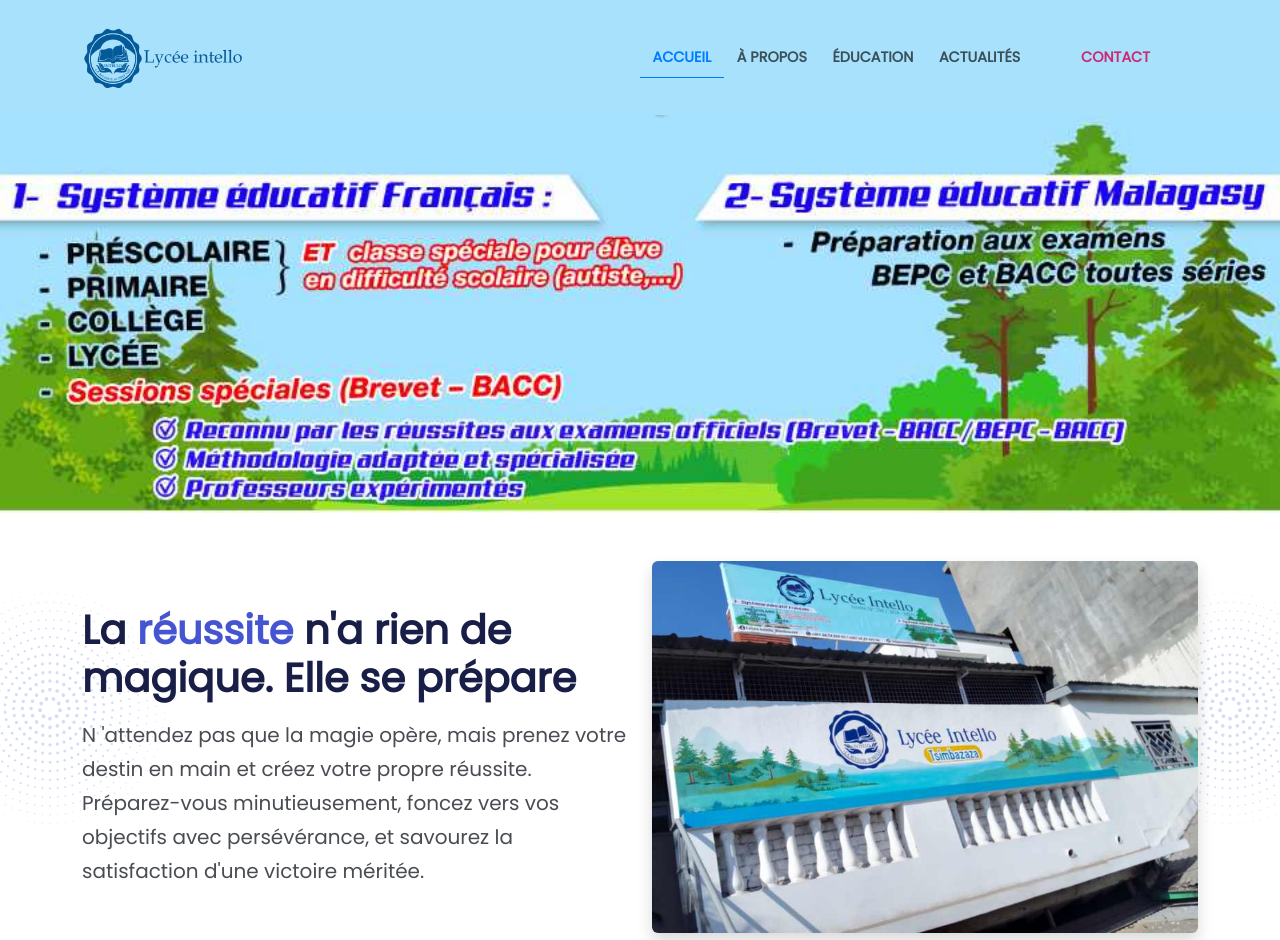
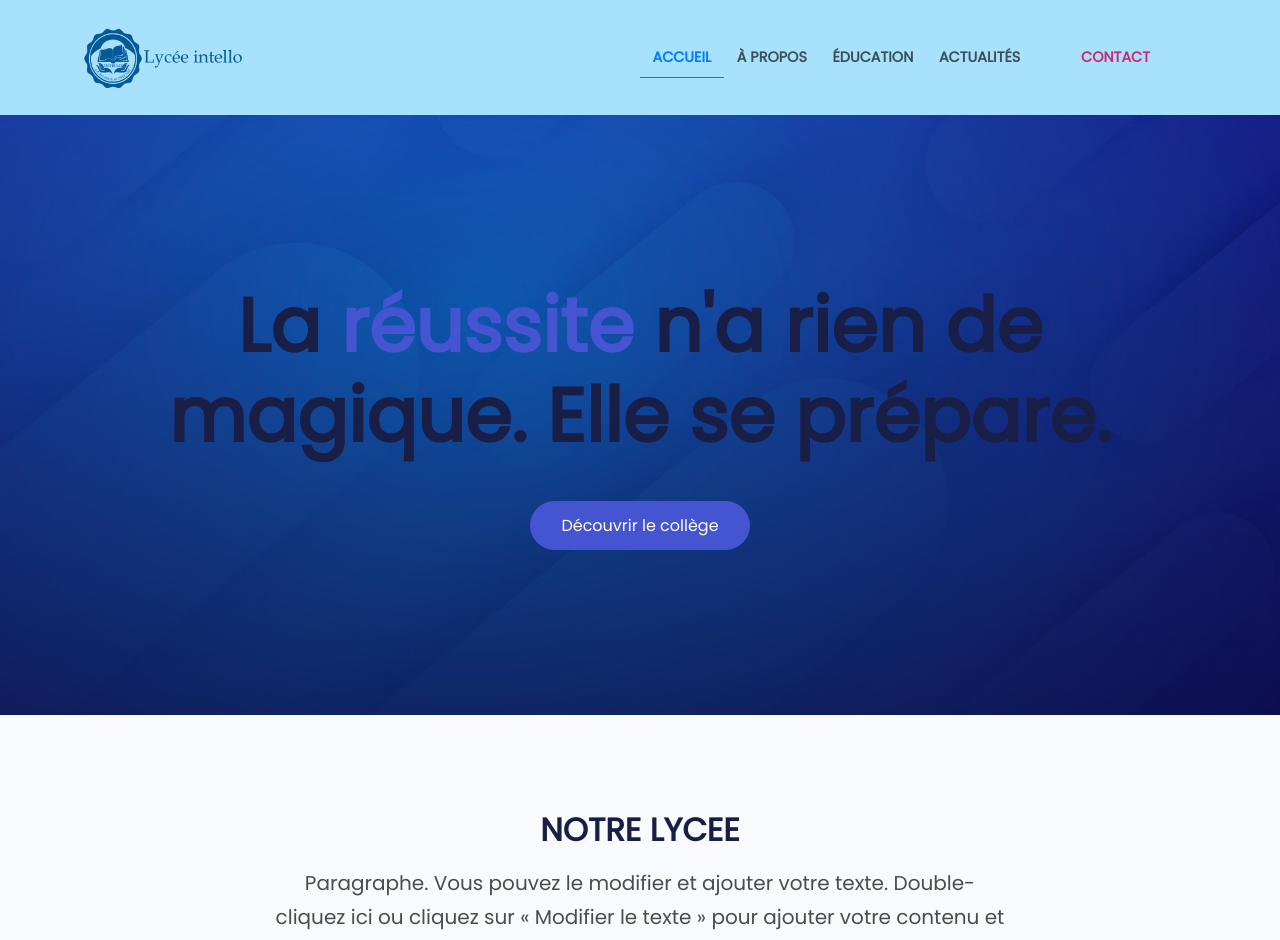
Before and after one commit to Radoniaina24/intello24, a Next.js app: page / in a window 1280 px wide. Shown: the top 940 px of the page. Built offline with nearby package versions, Linux system fonts and the light colour scheme.

Commit message:
add slogan

```diff
--- a/src/app/page.js
+++ b/src/app/page.js
@@ -1,5 +1,4 @@
 import Introduction from '@/components/About/Introduction';
-import Caroussel from '@/components/Caroussel/Caroussel';
 import Contact from '@/components/Contact/Contact';
 import Details2 from '@/components/Details/Details2';
 import Projects from '@/components/Education/Projects';
@@ -10,7 +9,6 @@
 export default function Home() {
   return (
     <>
-      <Caroussel />
       <Hero />
       <Introduction />
       {/* <Details /> */}
--- a/src/components/Hero/Hero.jsx
+++ b/src/components/Hero/Hero.jsx
@@ -1,52 +1,28 @@
-import decorationStart from '@/images/decoration-star.svg';
-import ecole from '@/images/ecole.png';
-import Image from 'next/image';
+import Link from 'next/link';
+
 export default function Hero() {
   return (
-    //  <!-- Header -->
-    <header className='header position-relative p-5 overflow-hidden'>
-      <Image
-        src={decorationStart}
+    <>
+      <header class='header position-relative'>
+        {/* <Image
+        src='images/vertical-decoration-left.svg'
         alt=''
-        className='decoration-star position-absolute'
-        width={''}
-      />
-      <Image
-        src={decorationStart}
-        alt=''
-        className='decoration-star-2 position-absolute'
-        width={''}
-      />
-      <div className='container position-relative z-3 mb-5'>
-        <div className='row align-items-center'>
-          <div className='col-lg-6'>
-            <div className='mt-4'>
-              <h1 className='lg-text'>
-                La <span className='text-primary'>réussite</span> n&apos;a rien
-                de magique. Elle se prépare
+        className='vertical-decoration position-absolute d-none d-md-block'
+      /> */}
+        <div class='container'>
+          <div class='row text-center'>
+            <div class='col-12'>
+              <h1 class='xl-text'>
+                La <span className='text-primary fw-bold'>réussite</span>{' '}
+                n&apos;a rien de magique. Elle se prépare.
               </h1>
-              <p className='lead mb-4'>
-                N &apos;attendez pas que la magie opère, mais prenez votre
-                destin en main et créez votre propre réussite. Préparez-vous
-                minutieusement, foncez vers vos objectifs avec persévérance, et
-                savourez la satisfaction d&apos;une victoire méritée.
-              </p>
-            </div>
-          </div>
-
-          <div className='col-lg-6'>
-            <div className='image-container'>
-              <Image
-                src={ecole}
-                alt=''
-                className='img-fluid rounded shadow'
-                width={''}
-              />
+              <Link href='/about' class='btn btn-primary text-white mt-4'>
+                Découvrir le collège
+              </Link>
             </div>
           </div>
         </div>
-      </div>
-      {/* <Svg /> */}
-    </header>
+      </header>
+    </>
   );
 }
--- a/src/theme/scss/styles.scss
+++ b/src/theme/scss/styles.scss
@@ -25,9 +25,15 @@
   font-size: 75px;
 }
 /* Header */
-// .header {
-//   background-color: #a8e1fc;
-// }
+.header {
+  background: linear-gradient(rgba(0, 0, 0, 0.2), rgba(0, 0, 0, 0.5)),
+    url('../../images/header-background.jpg') left center no-repeat;
+  background-size: cover;
+  height: 600px;
+  display: flex;
+  align-items: center;
+  justify-content: center;
+}
 .header .decoration-star {
   top: 80px;
   left: -200px;
```
Also changed, not shown: src/components/Footer/Footer.js (+0 -9 lines).
